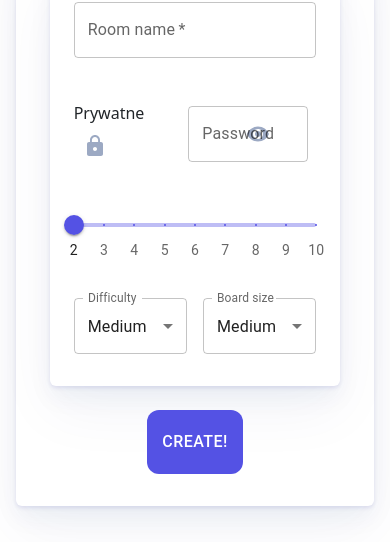
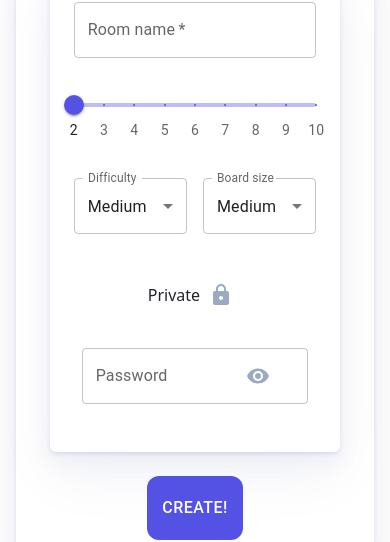
Before and after one commit to nokia-wroclaw/innovativeproject-hashiplayero, a React (Create React App) app in the folder ui/: page /createroom in a window 390 px wide. Shown: the part 186-728 px from the top of the page. Built offline with nearby package versions, Linux system fonts and the light colour scheme; no server answers.

Commit message:
Change visibility responsive design and add model confirmation

```diff
--- a/ui/src/components/Room.tsx
+++ b/ui/src/components/Room.tsx
@@ -13,6 +13,7 @@ import CustomizedSnackbar from "./static-components/SnackBar";
 import Modal from "./dynamic-components/Modal";
 import { ISnackbar } from "../interfaces/ISnackbar";
 import IModal from "../interfaces/IModal";
+import DialogInput from "./dynamic-components/DialogInput";
 const Room = ({ room }: { room: IRoom }) => {
   const { webSocket } = useSelector((state: RootState) => state.webSocket);
   const { user } = useSelector((state: RootState) => state.defaultUser);
@@ -27,6 +28,8 @@ const Room = ({ room }: { room: IRoom }) => {
     show: false,
     password: "",
   });
+
+  const [password, setPassword] = useState("");
 
   const handleChangeRoom = (roomName: string) => {
     if (webSocket !== undefined) {
@@ -47,7 +50,6 @@ const Room = ({ room }: { room: IRoom }) => {
   const handleJoinRoom = (roomName: string) => {
     if (room.name !== null) {
       if (room.isPrivate) {
-        console.log("Room is private");
         setSnackbar({
           message: "Room is private",
           open: true,
@@ -90,26 +92,19 @@ const Room = ({ room }: { room: IRoom }) => {
       </Grid>
 
       <Grid item xs className="header-element but">
-        <Button
-          color="secondary"
-          onClick={() => {
-            handleJoinRoom(room.name);
-          }}
-        >
-          Join
-        </Button>
+        <DialogInput password={password} handlePassword={setPassword} isPrivate={room.isPrivate} handleClick={setModal}/>
       </Grid>
       {snackbar.open ? (
         <CustomizedSnackbar snackbar={snackbar} setSnackbar={setSnackbar} />
       ) : null}
 
-      {modal.show ? (
+      {/* {modal.show ? (
         <Modal
           show={modal.show}
           password={modal.password}
           setModal={setModal}
         />
-      ) : null}
+      ) : null} */}
     </Grid>
   );
 };
--- a/ui/src/components/RoomData.tsx
+++ b/ui/src/components/RoomData.tsx
@@ -1,8 +1,7 @@
 import { IRoomAndBoard } from "../interfaces/IRoomAndBoard";
 import { IState } from "../interfaces/IState";
 import { Button } from "@mui/material";
-import { AdapterDateFns } from "@mui/x-date-pickers/AdapterDateFns";
-import { LocalizationProvider, MobileTimePicker } from "@mui/x-date-pickers";
+
 import { useEffect, useState } from "react";
 import { useSelector } from "react-redux";
 import { RootState } from "../store/store";
@@ -52,7 +51,7 @@ const RoomData = ({ room }: { room: IRoomAndBoard }) => {
   };
 
   const handleChange = (prop: keyof IState) => (event: any) => {
-    if (prop === "enableTimeLimitInput") {
+    if (prop === "enableTimeLimitInput" || prop === "isPrivate") {
       setValues({ ...values, [prop]: event.target.checked });
     } else {
       setValues({ ...values, [prop]: event.target.value });
@@ -139,11 +138,11 @@ const RoomData = ({ room }: { room: IRoomAndBoard }) => {
           </div>
 
           {isAdmin ?
-            <div className="form-elements">
-              <div className="form-element">
+          <div className="form-elements-visibility">
+            <div className="form-element-visibility">
                 <VisibilityInput value={values.isPrivate} handleChange={handleChange("isPrivate")} />
               </div>
-              <div className="form-element">
+              <div className="form-element" style={{display: values.isPrivate ? 'block' : 'none' }}>
                 {
                   values.isPrivate ?
                     <div className="form-element">
--- /dev/null
+++ b/ui/src/components/dynamic-components/DialogInput.tsx
@@ -0,0 +1,75 @@
+import { forwardRef, useState } from 'react';
+import { DialogProps } from '@mui/material/Dialog';
+import { TextField, Button, DialogTitle, DialogContentText, DialogContent, DialogActions, Dialog } from '@mui/material';
+
+
+import Slide from '@mui/material/Slide';
+import { TransitionProps } from '@mui/material/transitions';
+
+const Transition = forwardRef(function Transition(
+  props: TransitionProps & {
+    children: React.ReactElement<any, any>;
+  },
+  ref: React.Ref<unknown>,
+) {
+  return <Slide direction="up" ref={ref} {...props} />;
+});
+
+
+const DialogInput = ({ password, handlePassword, isPrivate, handleClick }: { password: String, handlePassword: any, isPrivate: boolean, handleClick: any }) => {
+
+  const [open, setOpen] = useState(false);
+
+  const [fullWidth, setFullWidth] = useState(true);
+  const [maxWidth, setMaxWidth] = useState<DialogProps['maxWidth']>('md');
+
+  const handleClickOpen = () => {
+    if (isPrivate) {
+      handleClick(true);
+      setOpen(true);
+    }
+  };
+
+  const handleClose = () => {
+    handleClick(false);
+    setOpen(false);
+  };
+
+  return (
+    <>
+      <Button color='secondary' onClick={handleClickOpen} sx={{ width: "100%" }}>
+        JOIN
+      </Button>
+      <Dialog
+        open={open}
+        onClose={handleClose}
+        TransitionComponent={Transition}
+        keepMounted
+        fullWidth={fullWidth}
+        maxWidth={maxWidth}
+      >
+        <DialogTitle>Enter the room!</DialogTitle>
+        <DialogContent>
+          <DialogContentText>
+            This room is private. You have to enter the password to join.
+          </DialogContentText>
+          <TextField
+            autoFocus
+            margin="dense"
+            id="name"
+            label="Password"
+            type="email"
+            fullWidth
+            variant="standard"
+          />
+        </DialogContent>
+        <DialogActions>
+          <Button onClick={handleClose}>Cancel</Button>
+          <Button onClick={handleClose}>Join</Button>
+        </DialogActions>
+      </Dialog>
+    </>
+  );
+}
+
+export default DialogInput;
--- a/ui/src/components/dynamic-components/VisibilityInput.tsx
+++ b/ui/src/components/dynamic-components/VisibilityInput.tsx
@@ -9,7 +9,7 @@ const VisibilityInput = ({ value, handleChange }: { value: boolean, handleChange
     return (
         <>
             {
-                value ? "Prywatne" : "Publiczne"
+                value ? "Private" : "Public"
             }
             <Checkbox
                 checked={value}
--- a/ui/src/pages/CreateRoom.tsx
+++ b/ui/src/pages/CreateRoom.tsx
@@ -13,10 +13,8 @@ import NameInput from "../components/dynamic-components/NameInput";
 import { ISnackbar } from "../interfaces/ISnackbar";
 import CustomizedSnackbar from "../components/static-components/SnackBar";
 
-import LockIcon from '@mui/icons-material/Lock';
-import LockOpenIcon from '@mui/icons-material/LockOpen';
-import Checkbox from "@mui/material/Checkbox";
 import VisibilityInput from "../components/dynamic-components/VisibilityInput";
+import { style } from "@mui/system";
 
 
 const CreateRoom = () => {
@@ -119,25 +117,6 @@ const CreateRoom = () => {
             />
           </div>
 
-          <div className="form-elements">
-            <div className="form-element">
-              <VisibilityInput value={values.isPrivate} handleChange={handleChange("isPrivate")} />
-              </div>
-              <div className="form-element">
-              {
-                values.isPrivate ?
-                  <div className="form-element">
-                  <PasswordInput
-                    value={values.passwordInput}
-                    handleChange={handleChange("passwordInput")}
-                    isAdmin={true}
-                  />
-                </div> : null
-              }
-              </div>
-          </div>
-
-
           <div className="form-element">
             <PlayersInput
               value={values.amountOfPlayersInput}
@@ -161,7 +140,23 @@ const CreateRoom = () => {
               />
             </div>
           </div>
-
+          <div className="form-elements-visibility">
+            <div className="form-element-visibility">
+              <VisibilityInput value={values.isPrivate} handleChange={handleChange("isPrivate")} />
+            </div>
+            <div className="form-element" style={{display: values.isPrivate ? 'block' : 'none' }}>
+              {
+                values.isPrivate ?
+                  <div className="form-element" >
+                  <PasswordInput
+                    value={values.passwordInput}
+                    handleChange={handleChange("passwordInput")}
+                    isAdmin={true}
+                  />
+                </div> : null
+              }
+            </div>
+          </div>
         </div>
         <Button
           onClick={() => {
@@ -171,6 +166,7 @@ const CreateRoom = () => {
         >
           Create!
         </Button>
+
         {snackbar.open ? (
           <CustomizedSnackbar snackbar={snackbar} setSnackbar={setSnackbar} />
         ) : null}
--- a/ui/src/styles/index.css
+++ b/ui/src/styles/index.css
@@ -533,6 +533,32 @@
   width: 100%;
 }
 
+.form-element-visibility {
+  display: flex;
+  align-items: center;
+  width: 25%;
+  justify-content: center;
+  margin: 0 12px;
+  min-height: 120px;
+}
+
+.form-elements-visibility {
+  display: flex;
+  flex-direction: row;
+  align-items: center;
+  width: 100%;
+  justify-content: center;
+}
+@media (max-width: 700px) {
+  .form-elements-visibility {
+    flex-direction: column;
+  }
+  .form-elements-visibility .form-element-visibility {
+    min-height: 0px;
+    margin-top: 24px;
+  }
+}
+
 .form-inner-element {
   display: flex;
   flex-direction: row;
--- a/ui/src/styles/index.scss
+++ b/ui/src/styles/index.scss
@@ -222,6 +222,35 @@ $light_logo-secondary-color: #8b89ec;
     width: 100%;
 }
 
+.form-element-visibility {
+    display: flex;
+    align-items: center;
+    width: 25%;
+    //center elements
+    justify-content: center;
+    margin: 0 12px;
+    min-height: 120px;
+}
+
+.form-elements-visibility {
+    display: flex;
+    flex-direction: row;
+    align-items: center;
+    width: 100%;
+    justify-content: center;
+
+
+    @media (max-width: 700px) {
+        flex-direction: column;
+        .form-element-visibility{
+            min-height: 0px;
+            margin-top: 24px;
+
+        }
+    }
+
+}
+
 .form-inner-element {
     display: flex;
     flex-direction: row;
@@ -349,8 +378,6 @@ $light_logo-secondary-color: #8b89ec;
     flex-direction: column;
 }
 
-
-
 .box {
     border-radius: 20px;
     width: 60px;
@@ -365,8 +392,6 @@ $light_logo-secondary-color: #8b89ec;
     animation-fill-mode: forwards;
 
 }
-
-
 
 @keyframes anime {
     0% {
```
Also changed, not shown: 1 other file (tests, documents, lock files or other folders).
